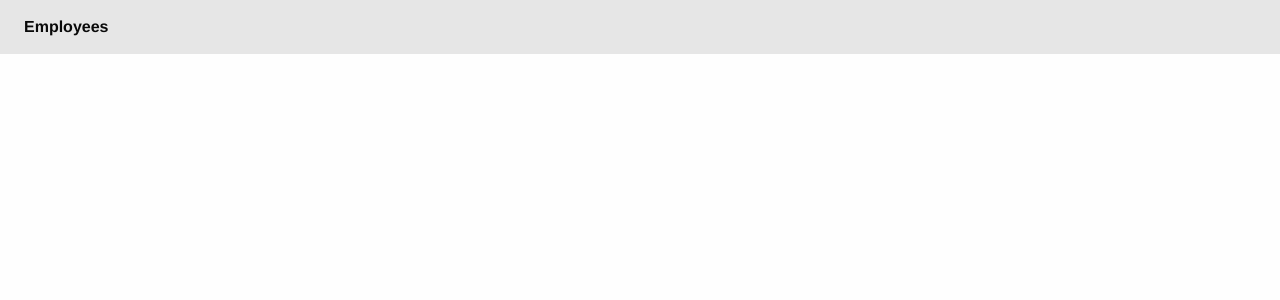
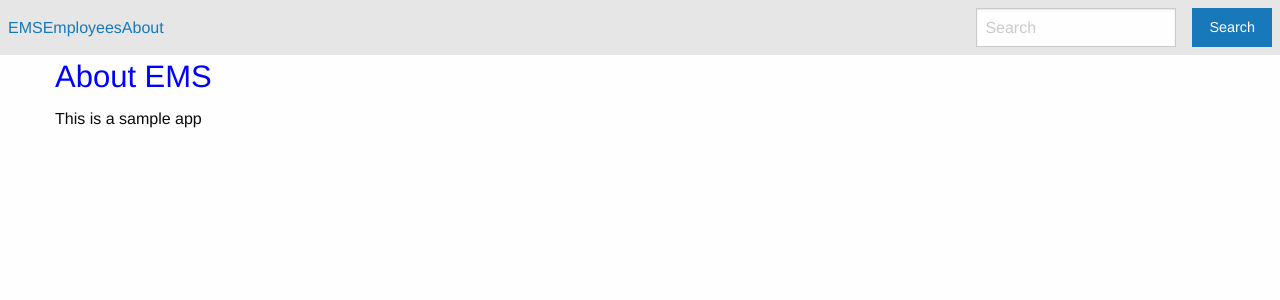
Before and after one commit to NKabiru/vueapp, a Vue app: page /#/about in a window 1280 px wide. Shown: the top 300 px of the page. Built offline with nearby package versions, Linux system fonts and the light colour scheme.

Commit message:
Added more components

```diff
--- a/index.html
+++ b/index.html
@@ -3,25 +3,17 @@
   <head>
     <meta charset="utf-8">
     <meta name="viewport" content="width=device-width,initial-scale=1.0">
-    <!-- <link rel="stylesheet" href="src/assets/css/foundation.css"> -->
+    <link rel="stylesheet" href="src/assets/css/foundation.css" />
     <title>vueapp</title>
   </head>
   <body>
-      <div class="top-bar">
-          <div class="top-bar-left">
-              <ul class="dropdown menu" data-dropdown menu>
-                  <li class="menu-text">Employees</li>
-              </ul>
-          </div>
-      </div>
-
     <div id="app"></div>
     <!-- built files will be auto injected -->
-    <!-- <script src="src/assets/js/vendor/jquery.js"></script>
+    <script src="src/assets/js/vendor/jquery.js"></script>
     <script src="src/assets/js/vendor/what-input.js"></script>
     <script src="src/assets/js/vendor/foundation.min.js"></script>
     <script>
-      $(document).foundation();
-    </script> -->
+        $(document).foundation();
+    </script>
   </body>
 </html>
--- a/src/App.vue
+++ b/src/App.vue
@@ -1,12 +1,17 @@
 <template>
   <div id="app">
-    <router-view/>
+    <navbar></navbar>
+    <div class="grid-container">
+      <router-view/>
+    </div>
   </div>
 </template>
 
 <script>
+import Navbar from '@/components/Navbar.vue'
 export default {
-  name: 'app'
+  name: 'app',
+  components: { Navbar }
 }
 </script>
 
--- /dev/null
+++ b/src/components/About.vue
@@ -0,0 +1,25 @@
+<template>
+    <div>
+        <h3>{{ title }}</h3>
+        <p>This is a sample app</p>
+    </div>
+</template>
+
+<script>
+    export default {
+        data(){
+            return {
+                title: 'About EMS'
+            }
+        }
+    }
+</script>
+
+<style scoped>
+    h3 {
+        color: blue;
+    }
+    p {
+        font-family: "Helvetica Neue", Helvetica, Roboto, Arial, sans-serif;
+    }
+</style>
--- /dev/null
+++ b/src/components/Home.vue
@@ -0,0 +1,19 @@
+<template>
+    <div class="grid-container">
+        <div class="grid-x grid-margin-x">
+            <p>Welcome to Employee Management System!</p>
+        </div>
+    </div>
+</template>
+
+<script>
+    export default {
+        name: 'Home'
+    }
+</script>
+
+<style scoped>
+ p {
+     color: blue;
+ }
+</style>
--- a/src/components/Navbar.vue
+++ b/src/components/Navbar.vue
@@ -1,19 +1,35 @@
 <template>
-  <p>{{ message}}</p>
+  <div class="top-bar">
+    <div class="top-bar-left">
+        <span><router-link :to="{name: 'Home'}" >{{ title }}</router-link></span>
+        <span><router-link :to="{name: 'Employee'}">Employees</router-link></span>
+        <span><router-link :to="{name: 'About'}">About</router-link></span>
+    </div>
+    <div class="top-bar-right">
+      <ul class="menu">
+        <li><input type="text" placeholder="Search"/></li>
+        <li><button class="button" @click="search">Search</button></li>
+      </ul>
+    </div>
+  </div>
 </template>
 
 <script>
 export default {
+  name: 'Navbar',
   data(){
       return {
-          message: 'Hello World!'
+          title: 'EMS'
       }
-  }
+  },
+    methods: {
+      search(){
+          console.log("Search button clicked");
+      }
+    }
 }
 </script>
 
-<style lang="scss">
-p {
-    color: red;
-}
+<style>
+
 </style>
--- a/src/main.js
+++ b/src/main.js
@@ -3,8 +3,8 @@
 import Vue from 'vue'
 import App from './App'
 import router from './router'
-import Foundation from 'foundation-sites'
-import 'foundation-sites/dist/css/foundation.css'
+// import Foundation from 'foundation-sites'
+// import 'foundation-sites/dist/css/foundation.css'
 
 Vue.config.productionTip = false
 
--- a/src/router/index.js
+++ b/src/router/index.js
@@ -1,6 +1,10 @@
 import Vue from 'vue'
 import Router from 'vue-router'
+
+//Components
+import Home from '@/components/Home'
 import Employee from '@/components/Employee'
+import About from '@/components/About'
 
 Vue.use(Router)
 
@@ -8,8 +12,18 @@
   routes: [
     {
       path: '/',
+      name: 'Home',
+      component: Home,
+    },
+    {
+      path: '/employee',
       name: 'Employee',
       component: Employee
+    },
+    {
+      path: '/about',
+      name: 'About',
+      component: About
     }
   ]
 })
```
Also changed, not shown: 1 other file (tests, documents, lock files or other folders).
